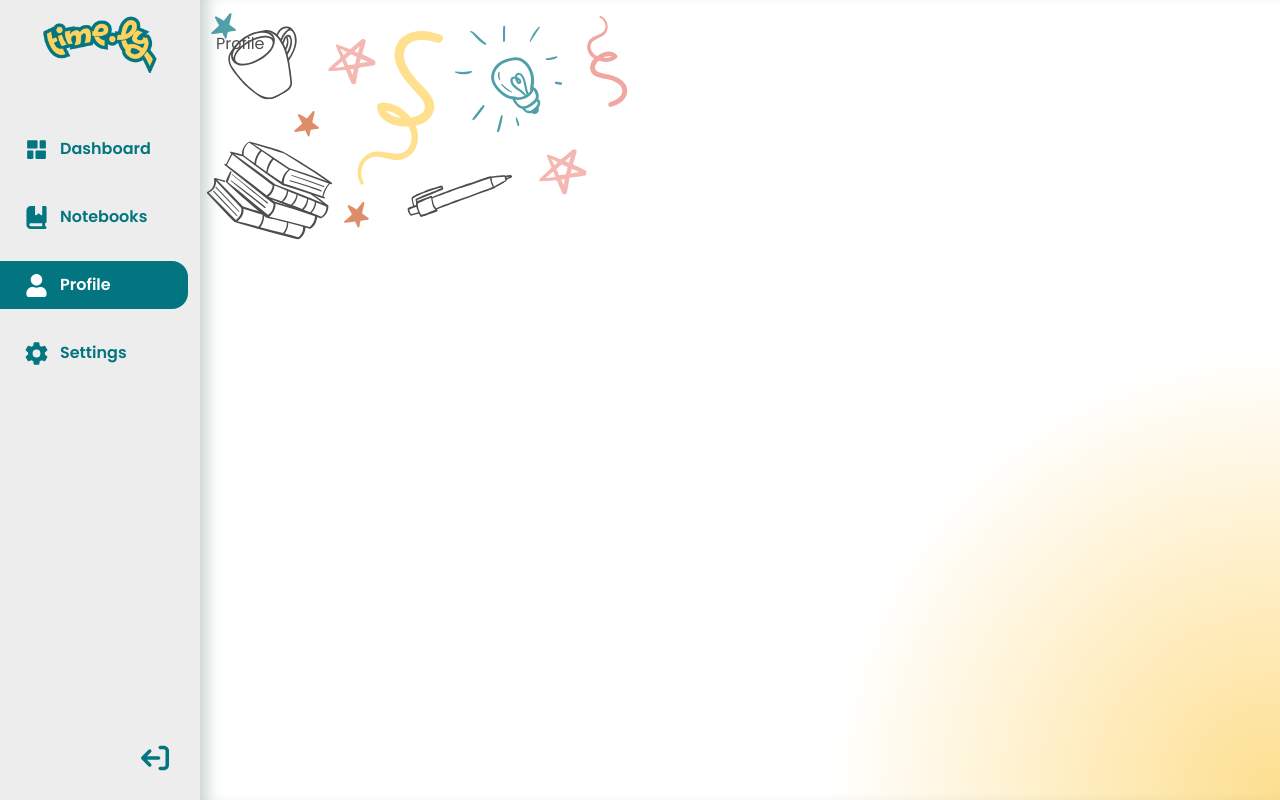
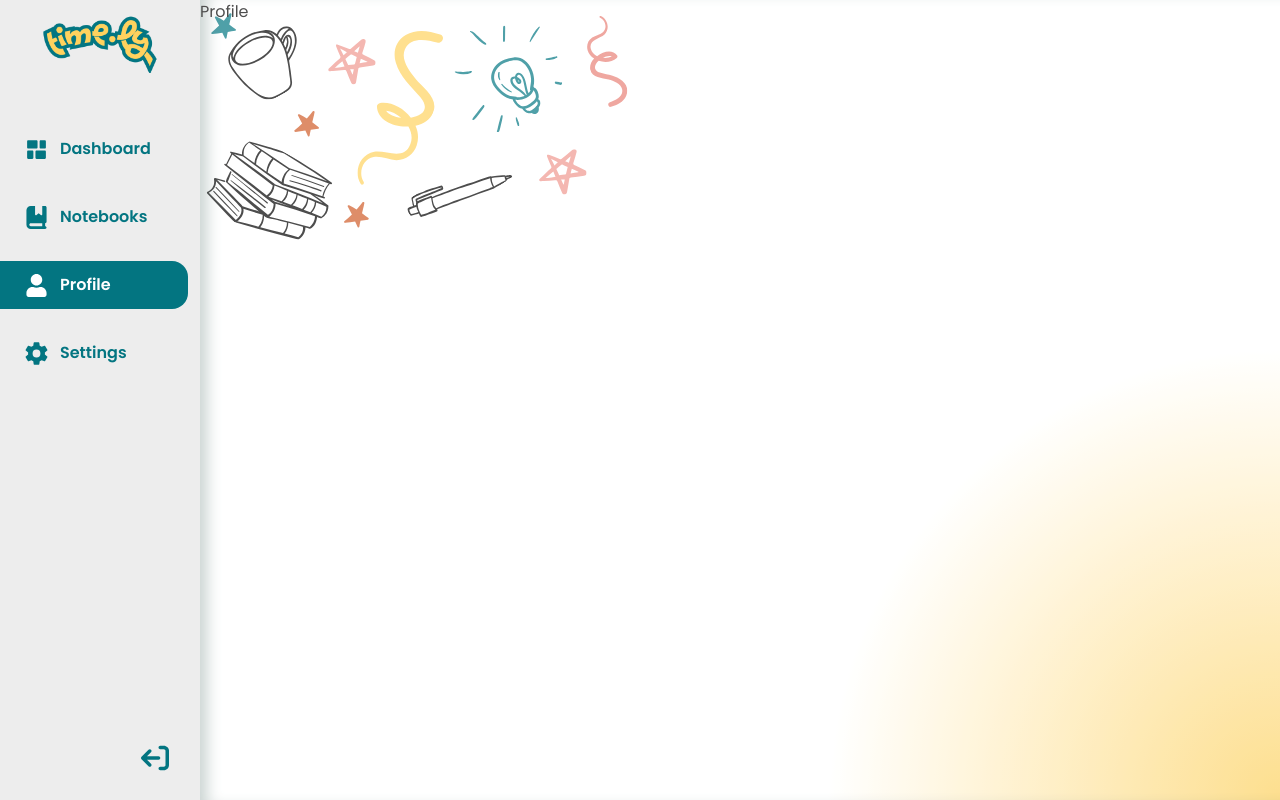
Before and after one commit to yanaSG/time.ly, a React (Vite) app in the folder frontend/: page /profile in a window 1280 px wide. Built offline with nearby package versions, Linux system fonts and the light colour scheme.

Commit message:
Padding fix

```diff
--- a/frontend/src/views/components/layout/MainLayout.tsx
+++ b/frontend/src/views/components/layout/MainLayout.tsx
@@ -19,7 +19,7 @@ const MainLayout: React.FC<MainLayoutProps> = ({ children }) => {
       <SideNav />
 
       <main
-        className="w-full flex-1 mx-auto py-8 px-4 shadow-[inset_15px_0_15px_-8px_rgba(0,0,0,0.5)] shadow-emerald-950/30 relative bg-[url('/deco-corner.svg')] bg-no-repeat bg-left-top sm:bg-[length:40%] bg-[length:100%] before:content-[''] before:absolute before:inset-0 before:bg-white before:opacity-30 before:pointer-events-none"
+        className="w-full flex-1 shadow-[inset_15px_0_15px_-8px_rgba(0,0,0,0.5)] shadow-emerald-950/30 relative bg-[url('/deco-corner.svg')] bg-no-repeat bg-left-top sm:bg-[length:40%] bg-[length:100%] before:content-[''] before:absolute before:inset-0 before:bg-white before:opacity-30 before:pointer-events-none"
       >
         {children || <Outlet />}
       </main>
```
